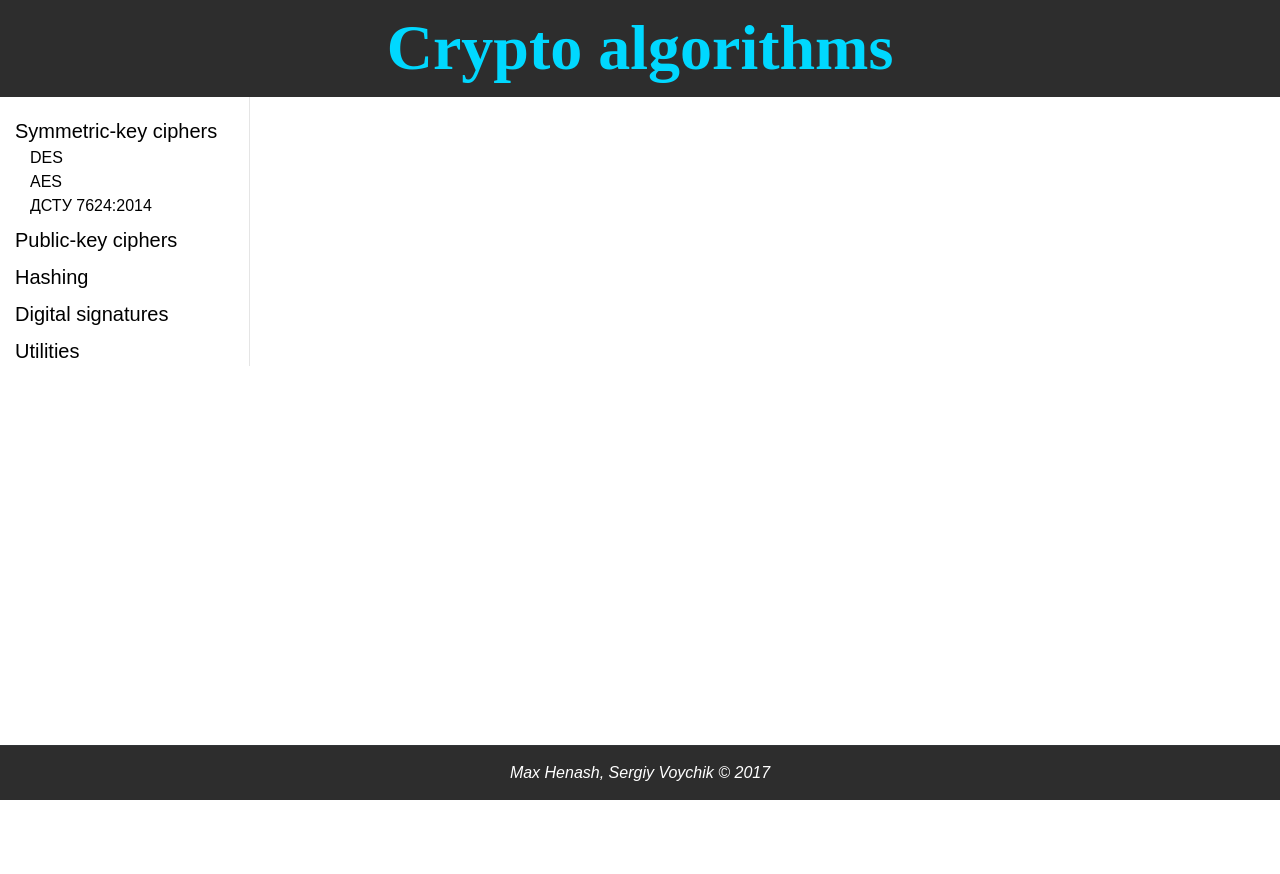
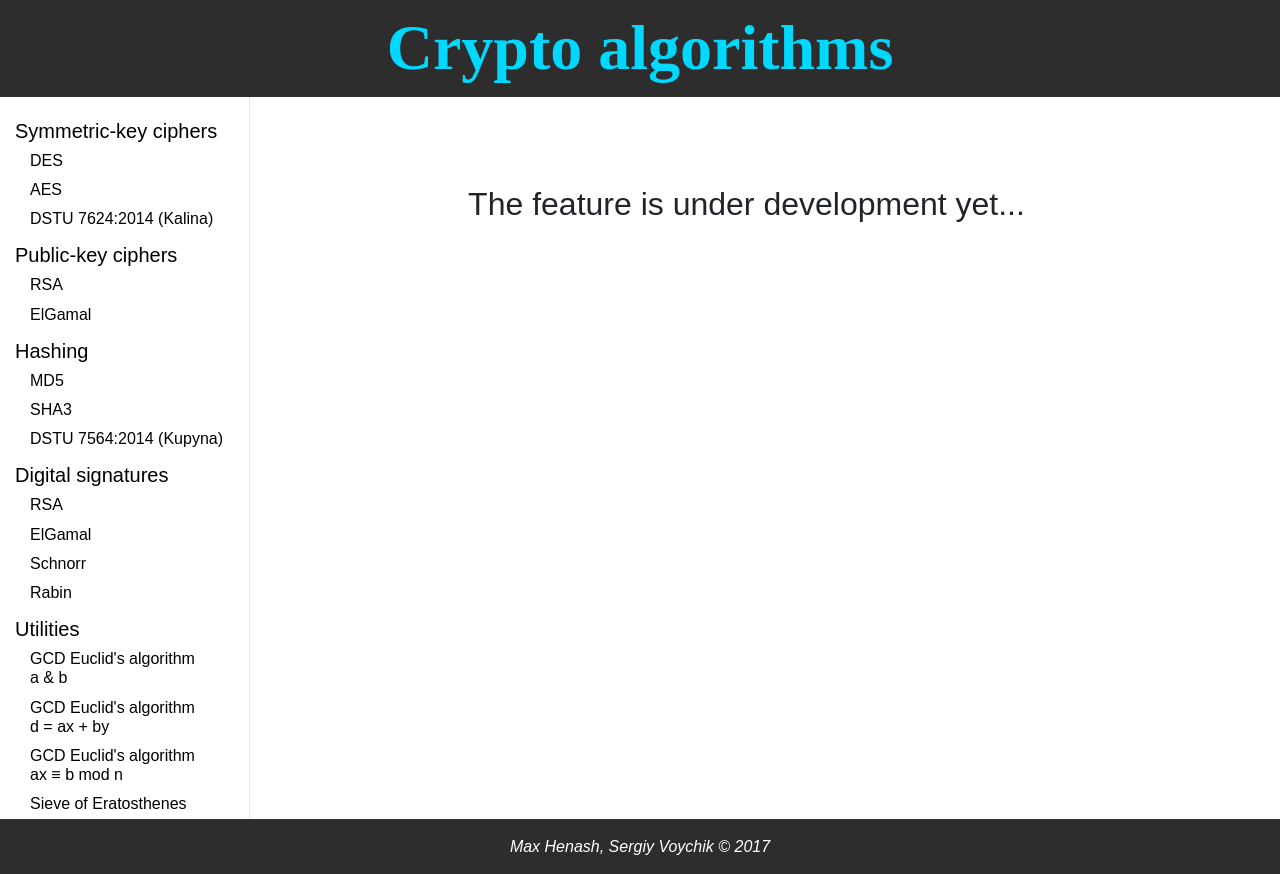
Before and after one commit to MaxGenash/crypto-algorithms, a React (Create React App) app: page /utils/euclid_gcd in a window 1280 px wide. Before the commit the page ends 800 px from the top, so only its background shows below. Built offline with nearby package versions, Linux system fonts and the light colour scheme.

Commit message:
Extended navigation

```diff
--- a/src/Components/App.jsx
+++ b/src/Components/App.jsx
@@ -6,6 +6,7 @@ import Sidebar from './Sidebar'
 import FormAes from './FormAes'
 import FormDes from './FormDes'
 import FormKalina from './FormKalina'
+import ToDo from './ToDo'
 import './App.css';
 
 export default class App extends Component {
@@ -18,10 +19,23 @@ export default class App extends Component {
             <Sidebar/>
             <main className="col-12 col-md-9 col-xl-9 py-md-3 pl-md-5 main" role="main">
               <Switch>
-                <Redirect exact from="/" to='aes' />
-                <Route path="/aes" component={FormAes} />
-                <Route path="/des" component={FormDes} />
-                <Route path="/kalina" component={FormKalina} />
+                <Redirect exact from="/" to="aes" />
+                <Route path="/symmetric-key/aes" component={FormAes} />
+                <Route path="/symmetric-key/des" component={FormDes} />
+                <Route path="/symmetric-key/kalina" component={FormKalina} />
+                <Route path="/public-key/rsa" component={ToDo} />
+                <Route path="/public-key/elgamal" component={ToDo} />
+                <Route path="/hashing/md5" component={ToDo} />
+                <Route path="/hashing/sha3" component={ToDo} />
+                <Route path="/hashing/kupyna" component={ToDo} />
+                <Route path="/digital-signatures/rsa" component={ToDo} />
+                <Route path="/digital-signatures/elgamal" component={ToDo} />
+                <Route path="/digital-signatures/schnorr" component={ToDo} />
+                <Route path="/digital-signatures/rabin" component={ToDo} />
+                <Route path="/utils/extended_euclid_gcd_1" component={ToDo} />
+                <Route path="/utils/extended_euclid_gcd_2" component={ToDo} />
+                <Route path="/utils/sieve_of_eratosthenes" component={ToDo} />
+                <Route path="/utils/euclid_gcd" component={ToDo} />
               </Switch>
             </main>
           </div>
--- a/src/Components/Sidebar.css
+++ b/src/Components/Sidebar.css
@@ -17,6 +17,8 @@
       .sidebar .nav > li > a {
         display: block;
         color: black;
+        line-height: 1.2em;
+        margin: 5px 0;
       }
       .sidebar .nav > li > a:focus,
       .sidebar .nav > li > a:hover {
--- a/src/Components/Sidebar.jsx
+++ b/src/Components/Sidebar.jsx
@@ -10,27 +10,86 @@ export default function Footer() {
           <h5 className="sidebar-submenu-heading">Symmetric-key ciphers</h5>
           <ul className="nav flex-column sidebar-submenu">
             <li className="">
-              <NavLink to={'/des'}> DES </NavLink>
+              <NavLink to={'/symmetric-key/des'}> DES </NavLink>
             </li>
             <li className="">
-              <NavLink to={'/aes'}> AES </NavLink>
+              <NavLink to={'/symmetric-key/aes'}> AES </NavLink>
             </li>
             <li className="">
-              <NavLink to={'/kalina'}> ДСТУ 7624:2014 </NavLink>
+              <NavLink to={'/symmetric-key/kalina'}> DSTU 7624:2014 (Kalina) </NavLink>
             </li>
           </ul>
         </li>
         <li className="">
           <h5 className="sidebar-submenu-heading">Public-key ciphers</h5>
+          <ul className="nav flex-column sidebar-submenu">
+            <li className="">
+              <NavLink to={'/public-key/rsa'}> RSA </NavLink>
+            </li>
+            <li className="">
+              <NavLink to={'/public-key/elgamal'}> ElGamal </NavLink>
+            </li>
+          </ul>
         </li>
         <li className="">
           <h5 className="sidebar-submenu-heading">Hashing</h5>
+          <ul className="nav flex-column sidebar-submenu">
+            <li className="">
+              <NavLink to={'/hashing/md5'}> MD5 </NavLink>
+            </li>
+            <li className="">
+              <NavLink to={'/hashing/sha3'}> SHA3 </NavLink>
+            </li>
+            <li className="">
+              <NavLink to={'/hashing/kupyna'}> DSTU 7564:2014 (Kupyna) </NavLink>
+            </li>
+          </ul>
         </li>
         <li className="">
           <h5 className="sidebar-submenu-heading">Digital signatures</h5>
+          <ul className="nav flex-column sidebar-submenu">
+            <li className="">
+              <NavLink to={'/digital-signatures/rsa'}> RSA </NavLink>
+            </li>
+            <li className="">
+              <NavLink to={'/digital-signatures/elgamal'}> ElGamal </NavLink>
+            </li>
+            <li className="">
+              <NavLink to={'/digital-signatures/schnorr'}> Schnorr </NavLink>
+            </li>
+            <li className="">
+              <NavLink to={'/digital-signatures/rabin'}> Rabin </NavLink>
+            </li>
+          </ul>
         </li>
         <li className="">
           <h5 className="sidebar-submenu-heading">Utilities</h5>
+          <ul className="nav flex-column sidebar-submenu">
+            <li className="">
+              <NavLink to={'/utils/euclid_gcd'}>
+                <abbr title="The greatest common divisor">GCD</abbr> Euclid's algorithm
+                <br/>
+                a & b
+              </NavLink>
+            </li>
+            <li className="">
+              <NavLink to={'/utils/extended_euclid_gcd_1'}>
+                <abbr title="The greatest common divisor">GCD</abbr> Euclid's algorithm
+                <br/>
+                d = ax +  by
+              </NavLink>
+            </li>
+            <li className="">
+              <NavLink to={'/utils/extended_euclid_gcd_2'}>
+                <abbr title="The greatest common divisor">GCD</abbr> Euclid's algorithm
+                <br/>
+                ax ≡ b mod n
+              </NavLink>
+            </li>
+            <li className="">
+              <NavLink to={'/utils/sieve_of_eratosthenes'}> Sieve of Eratosthenes </NavLink>
+            </li>
+          </ul>
         </li>
       </ul>
     </aside>
--- /dev/null
+++ b/src/Components/ToDo.jsx
@@ -0,0 +1,17 @@
+import React, { Component } from 'react';
+
+export default function ToDo() {
+  return (
+    <div>
+      <br/>
+      <br/>
+      <br/>
+      <h2 className="text-center">
+        The feature is under development yet...
+      </h2>
+      <br/>
+      <br/>
+      <br/>
+    </div>
+  );
+}
--- a/src/index.css
+++ b/src/index.css
@@ -3,3 +3,8 @@ body {
   padding: 0;
   font-family: sans-serif;
 }
+
+abbr[title],
+abbr[data-original-title] {
+  text-decoration: none;
+}
```
Lines whose indentation alone changed are shown as unchanged.
